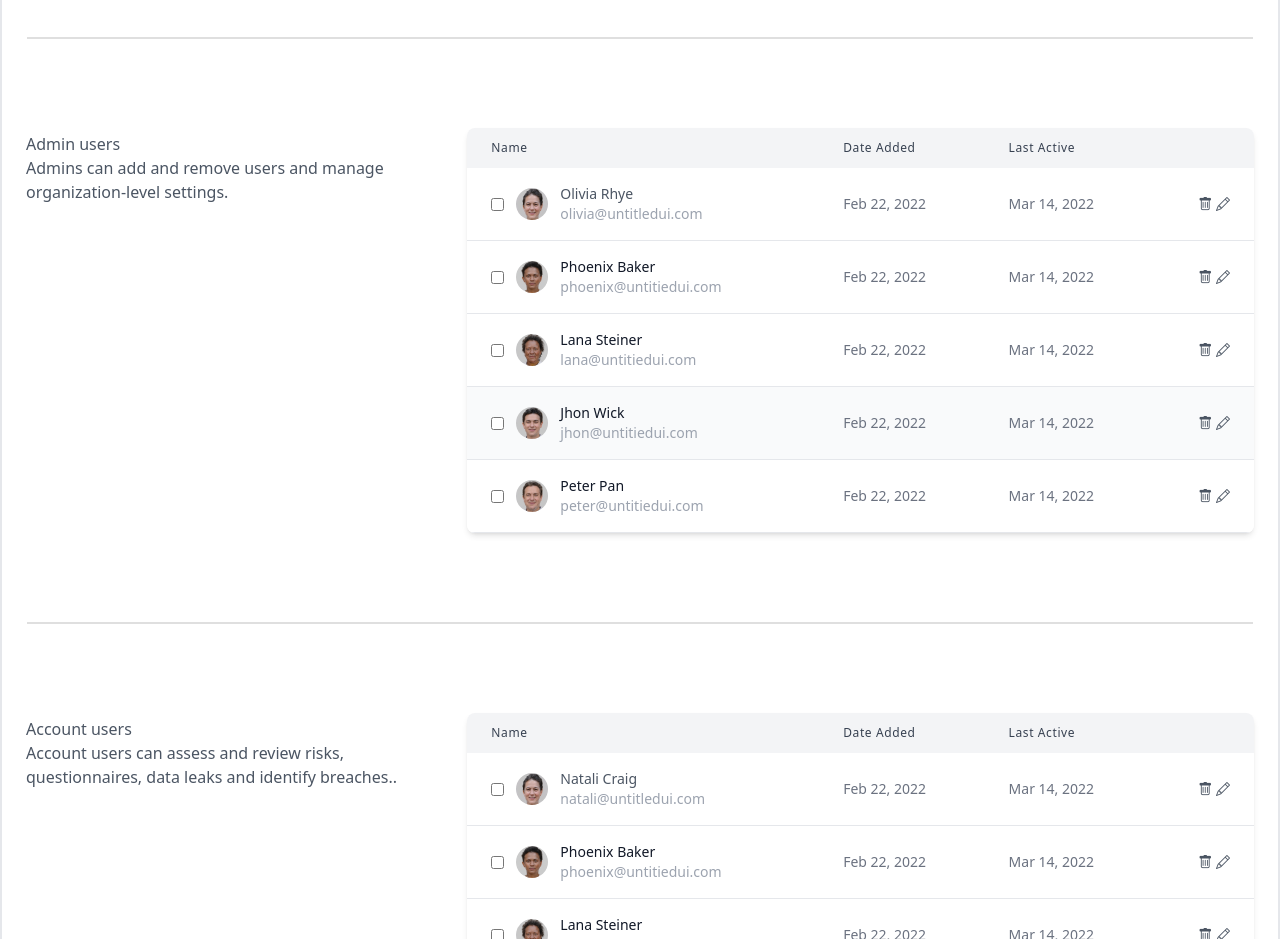
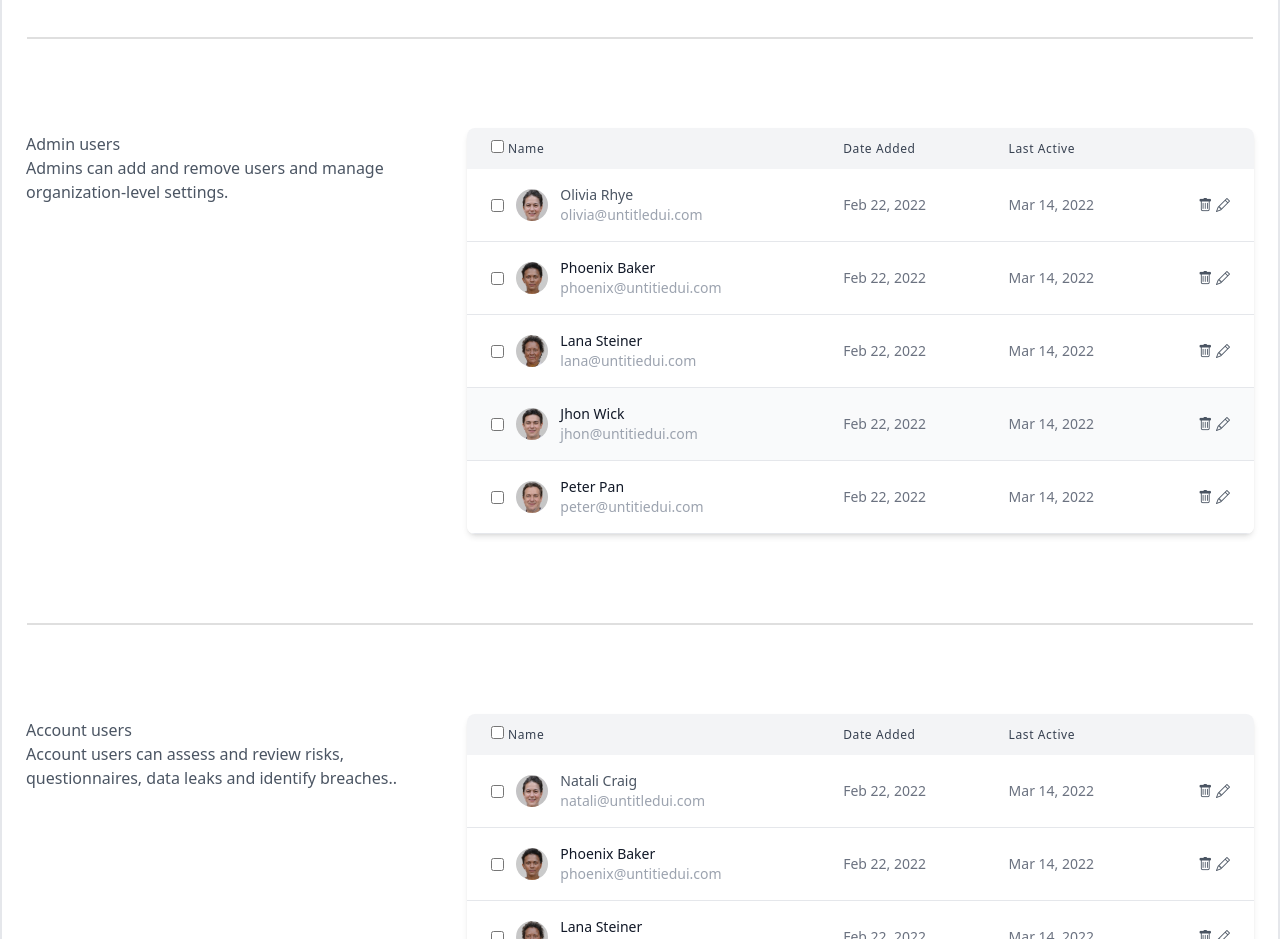
Before and after one commit to JeanOviedo/Frontend-Maquetacion, a plain HTML site: page index.html in a window 1280 px wide. Shown: the part 340-1279 px from the top of the page. Drawn offline with nearby package versions, Linux system fonts and the light colour scheme; some icons are missing.

Commit message:
Update...

```diff
--- a/index.html
+++ b/index.html
@@ -161,7 +161,7 @@
                                                 <thead class="bg-gray-100 white:bg-gray-500">
                                                     <tr>
                                                         <th scope="col" class="py-3 px-6 text-xs font-medium tracking-wider text-left text-gray-700 dark:text-gray-400">
-                                                            Name
+                                                          <input type="checkbox"/> Name
                                                         </th>
                                                         <th scope="col" class="py-3 px-6 text-xs font-medium tracking-wider text-left text-gray-700  dark:text-gray-400">
                                                             Date Added
@@ -408,7 +408,7 @@
                                       <thead class="bg-gray-100 white:bg-gray-500">
                                           <tr>
                                               <th scope="col" class="py-3 px-6 text-xs font-medium tracking-wider text-left text-gray-700 dark:text-gray-400">
-                                                  Name
+                                                <input type="checkbox"/> Name
                                               </th>
                                               <th scope="col" class="py-3 px-6 text-xs font-medium tracking-wider text-left text-gray-700  dark:text-gray-400">
                                                   Date Added
```
